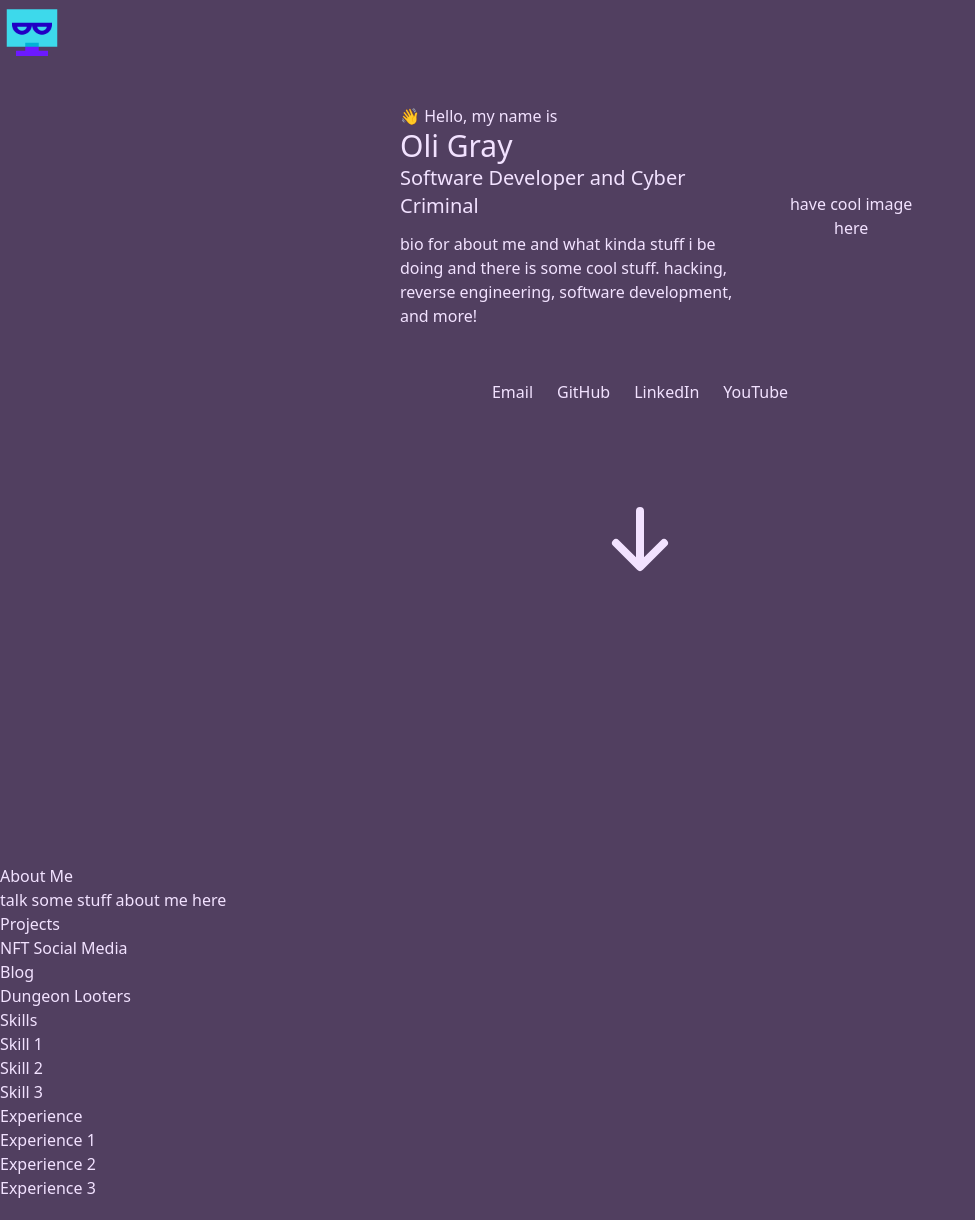
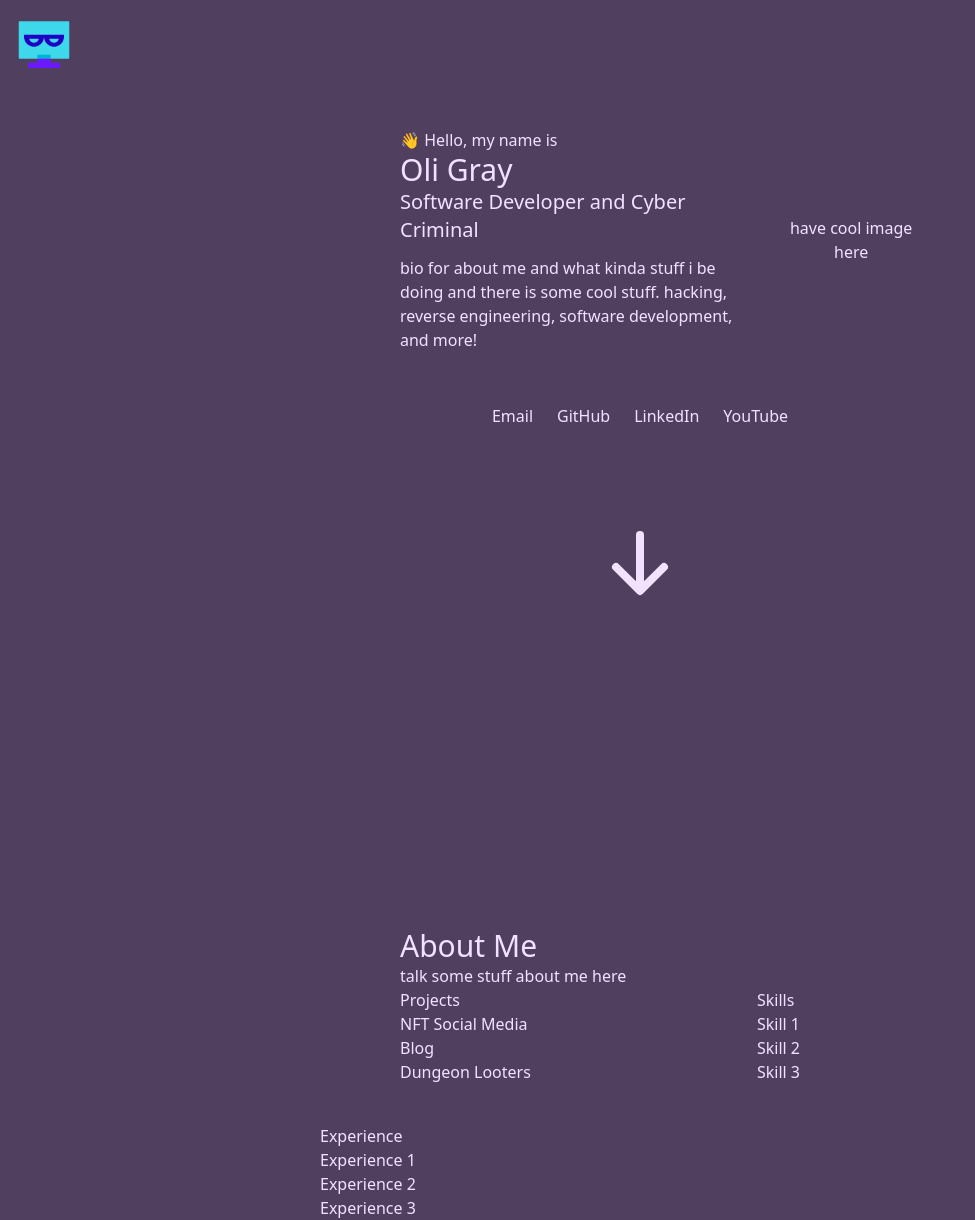
Before and after one commit to KermitTheFr0g/Portfolio, a Next.js app: page / in a window 1280 px wide. Shown: the whole page, without its empty margins (0-975 px from the left). Built offline with nearby package versions, Linux system fonts and the light colour scheme.

Commit message:
about me page

```diff
--- a/src/components/modules/AboutMe.tsx
+++ b/src/components/modules/AboutMe.tsx
@@ -3,12 +3,13 @@ import { FC } from "react";
 const AboutMe:FC = () => {
     return(
         <div>
-            <div>
-              <div>About Me</div>
+            <div className="m-auto p-10 md:ml-10 md:w-5/12 lg:w-9/12">
+              <div className="text-3xl">About Me</div>
               <p>
                 talk some stuff about me here
               </p>
 
+              <div className="flex flex-rows justify-between">
                   <div className=''>
                     <div>Projects</div>
                     <ul>
@@ -17,7 +18,6 @@ const AboutMe:FC = () => {
                       <li>Dungeon Looters</li>
                     </ul>
                   </div>
-
                   <div>
                     <div>Skills</div>
                     <ul>
@@ -25,6 +25,7 @@ const AboutMe:FC = () => {
                       <li>Skill 2</li>
                       <li>Skill 3</li>
                     </ul>
+                  </div>
                 </div>
               </div>
 
--- a/src/components/modules/TopNav.tsx
+++ b/src/components/modules/TopNav.tsx
@@ -12,7 +12,7 @@ const TopNav:FC = () => {
     }
 
     return (
-        <div className="flex flex-row">
+        <div className="flex flex-row p-1 md:p-3">
             <Image src={logo} width={64} height={64} alt="logo"/>
         </div>
     )
--- a/src/pages/index.tsx
+++ b/src/pages/index.tsx
@@ -11,7 +11,7 @@ export default function Home() {
     <>
       <Head>
         <title>Oli Gray</title>
-        <meta name="description" content="Generated by create next app" />
+        <meta name="description" content="Software developer and Cyber criminal" />
         <meta name="viewport" content="width=device-width, initial-scale=1" />
         <link rel="icon" href="/favicon.ico" />
       </Head>
@@ -36,7 +36,7 @@ export default function Home() {
               </div>
             </div>
             <div className='m-auto flex flex-row pb-10'>
-              <a className='p-3' target="_blank" href="email" rel="noopener noreferrer">
+              <a className='p-3' target="_blank" href="mailto:business@oligray.xyz" rel="noopener noreferrer">
                 <div>Email</div>
               </a>
               <a className='p-3' target="_blank" href="https://github.com/KermitTheFr0g" rel="noopener noreferrer">
@@ -58,7 +58,9 @@ export default function Home() {
           </div>
         </div>
 
-        <AboutMe />
+        <div className='flex flex-col lg:w-1/2 md:m-auto'>
+          <AboutMe />
+        </div>
 
 
 
```
Lines whose indentation alone changed are shown as unchanged.
